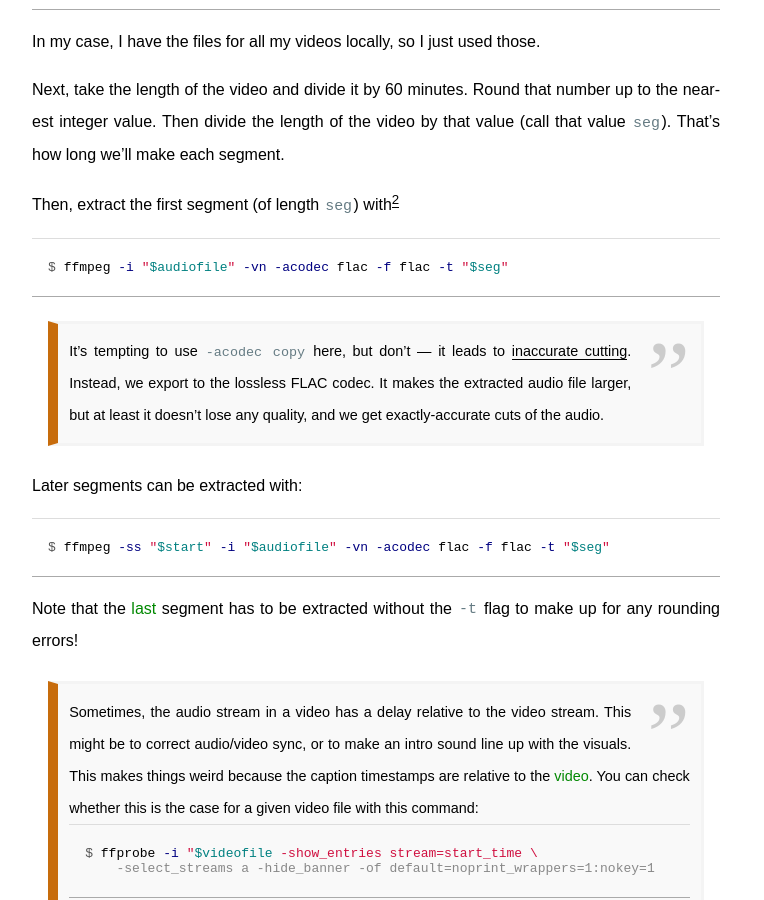
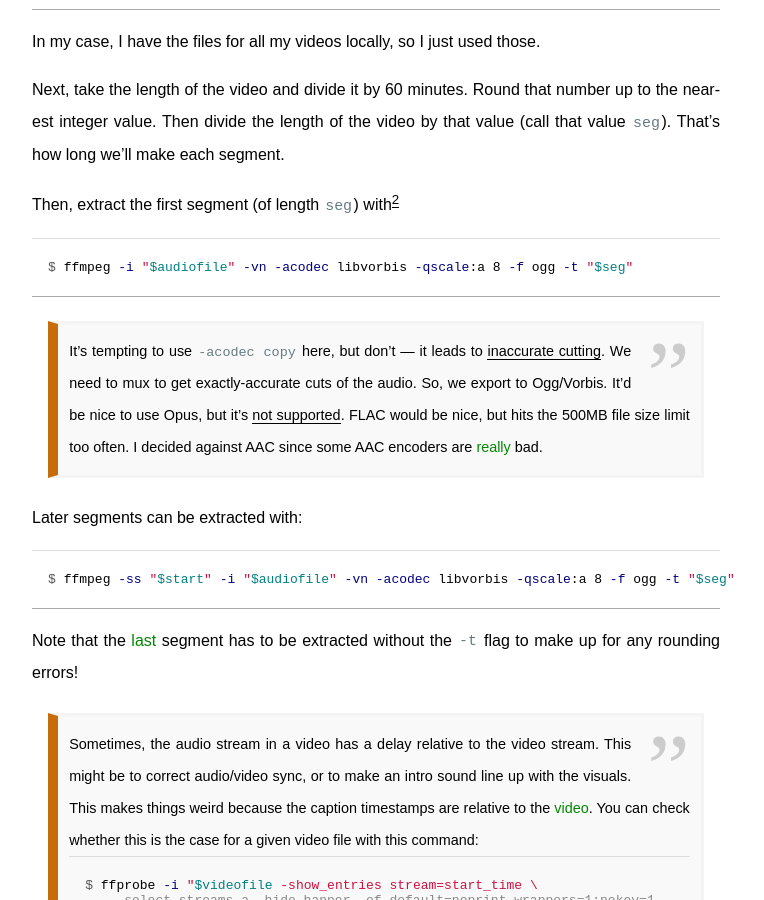
Before and after one commit to jonhoo/thesquareplanet.com, a Jekyll site: the page built from _posts/2024-01-13-ai-captioning.md, in a window 1280 px wide and 900 px high, scrolled down 1988 px. Shown: the whole window, without its empty margins (264-1028 px from the left). Built offline with Jekyll 4.4.1, drawn with Linux system fonts in a browser that asks for light colours.

Commit message:
Lossless audio encoding is too big
Semi-frequently fails due to 500MB limit

````diff
--- a/_posts/2024-01-13-ai-captioning.md
+++ b/_posts/2024-01-13-ai-captioning.md
@@ -100,18 +100,20 @@ make each segment.
 Then, extract the first segment (of length `seg`) with[^server-split]
 
 ```console
-$ ffmpeg -i "$audiofile" -vn -acodec flac -f flac -t "$seg"
+$ ffmpeg -i "$audiofile" -vn -acodec libvorbis -qscale:a 8 -f ogg -t "$seg"
 ```
 
 > It's tempting to use `-acodec copy` here, but don't --- it leads to
-> [inaccurate cutting]. Instead, we export to the lossless FLAC codec.
-> It makes the extracted audio file larger, but at least it doesn't lose
-> any quality, and we get exactly-accurate cuts of the audio.
+> [inaccurate cutting]. We need to mux to get exactly-accurate cuts of
+> the audio. So, we export to Ogg/Vorbis. It'd be nice to use Opus, but
+> it's [not supported][opus]. FLAC would be nice, but hits the 500MB
+> file size limit too often. I decided against AAC since some AAC
+> encoders are _really_ bad.
 
 Later segments can be extracted with:
 
 ```console
-$ ffmpeg -ss "$start" -i "$audiofile" -vn -acodec flac -f flac -t "$seg"
+$ ffmpeg -ss "$start" -i "$audiofile" -vn -acodec libvorbis -qscale:a 8 -f ogg -t "$seg"
 ```
 
 Note that the _last_ segment has to be extracted without the `-t` flag
@@ -294,6 +296,7 @@ apologize for YouTube auto-captioning's shortcomings 🎉
 [py]: https://github.com/jonhoo/gladia-captions/blob/main/upload-captions.py
 [my videos]: https://www.youtube.com/@jonhoo
 [yt-bump]: https://support.google.com/youtube/contact/yt_api_form?hl=en
+[opus]: https://gladia-stt.nolt.io/35
 
 [^long-captions]: Gladia sometimes returns captions that are overly
     long. I haven't found it to be an outright problem (like YouTube
````
